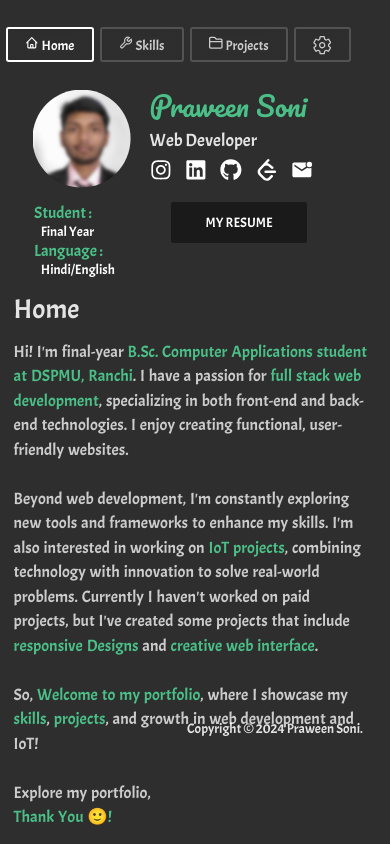
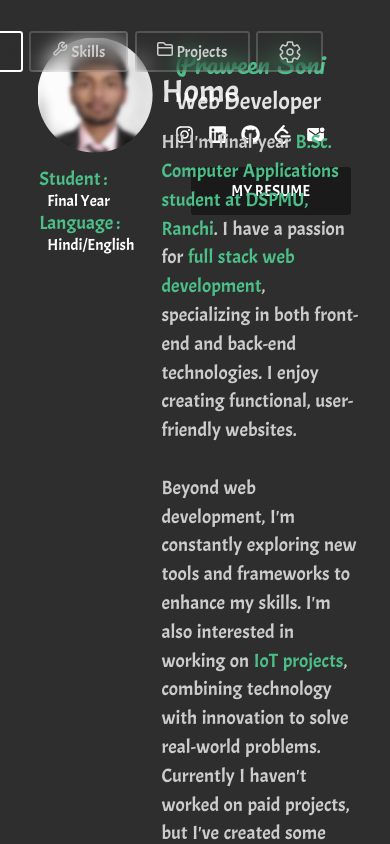
Before and after one commit to PraweenSoni/Portfolio, a React (Vite) app: page / in a window 390 px wide. Shown: the top 844 px of the page. Built offline with nearby package versions, Linux system fonts and the light colour scheme; a web font is replaced by a local one.

Commit message:
Responsiveness for mobile

```diff
--- a/src/App.css
+++ b/src/App.css
@@ -1,6 +1,10 @@
 #root {
-  width: 100%;
-  padding: 2rem;
+  padding: min(2rem, 8%);
+  min-width: 100vw;
+  min-width: 100dvw;
+  min-height: 100vh;
+  min-height: 100dvh;
+  /* overflow: hidden; */
 }
 
 .center{
@@ -10,7 +14,8 @@
 }
 .profilecard{
   position: fixed;
-  width: 23rem;
+  width: 27%;
+  min-width: 21rem;
 }
 .profilecard > .profile{
   display: flex;
@@ -33,22 +38,23 @@
 
 
 .profilecard div h2{
-  font-size: 2rem;
+  font-size: clamp(1.5rem, calc(.5vw + 1.5rem), 3rem);
   font-family: 'Pacifico', cursive;
   color: var(--primary-colour);
 }
 .profilecard div h4{
-  font-size: 1.3rem;
+  font-size: clamp(1rem, 1.5rem, 1.8rem);
 }
 .profilecard div .icons{
-  margin: .6rem 0;
+  margin-top: calc(1vh);
   width: 100%;
+  display: flex;
+  justify-content: space-between;
 }
 
 .profilecard div .icons a{
   color: var(--white);
-  font-size: 1.6rem;
-  margin: 0 .7rem;
+  font-size: clamp(1rem, calc(.8vw + 1rem), 2.2rem);
   transition: ease .3s;
 }
 .profilecard div .icons .insta{
@@ -126,9 +132,10 @@
 }
 
 .sectionContainer{
-  width: 64rem;
+  /* width: 64rem; */
   position: relative;
-  left: 22rem;
+  /* left: 22rem; */
+  /* margin: 2rem; */
 }
 
 /* @keyframes logo-spin {
@@ -146,18 +153,17 @@
   }
 } */
 
-@media(max-width: 998px) {
+/* @media(max-width: 998px) {
   .profilecard{
     position: absolute;
-    width: 24rem;  /* 23rem*/
+    width: 24rem;
     top: 6rem;
   }
   .profilecard div .icons a{
     margin: 0 .5rem;
   }
   .sectionContainer{
-    width: 28rem;     /* 27rem*/
-    /* position: ; */
+    width: 28rem;
     left: -3rem;
   }
-}
+} */
--- a/src/App.jsx
+++ b/src/App.jsx
@@ -1,119 +1,24 @@
 import React, { useState } from "react";
-import myPic from "/pic.png";
+import Navbar from "./components/Navbar";
 import Sections from "./components/Sections";
 import "./App.css";
 import Footer from "./components/Footer";
-
-// Icons
-import { FaInstagram } from "react-icons/fa6";
-import { FaLinkedin } from "react-icons/fa";
-import { FaGithub } from "react-icons/fa";
-import { SiLeetcode } from "react-icons/si";
-import { IoMdMailUnread } from "react-icons/io";
-import { TbFileDownload } from "react-icons/tb";
 
 function App() {
   const [activeSection, setActiveSection] = useState("Home");
   return (
     <>
-      <ProfileCard />
+      <Navbar setActiveSection={setActiveSection} />
       <div className="sectionContainer">
         <Sections
           activeSection={activeSection}
           setActiveSection={setActiveSection}
         />
+        <Footer />
       </div>
-      <Footer />
     </>
   );
 }
-
-const ProfileCard = () => {
-  return (
-    <div className="profilecard">
-      <div className="profile">
-        <img src={myPic} className="MyPic" alt="My Picture" />
-        <div>
-          <h2>Praween Soni</h2>
-          <h4 id="intro">Web Developer</h4>
-          <div className="icons">
-            <a
-              title="Instagram"
-              aria-label="Instagram"
-              href="https://www.instagram.com/praween_123_pks/"
-              target="_blank"
-              className="insta"
-            >
-              <FaInstagram />
-            </a>
-            <a
-              title="Linkedin"
-              aria-label="Linkedin"
-              href="https://www.linkedin.com/in/praweensoni/"
-              target="_blank"
-              className="linkdin"
-            >
-              <FaLinkedin />
-            </a>
-            <a
-              title="Github"
-              aria-label="Github"
-              href="https://github.com/PraweenSoni"
-              target="_blank"
-              className="github"
-            >
-              <FaGithub />
-            </a>
-            <a
-              title="Leetcode"
-              aria-label="Leetcode"
-              href="https://leetcode.com/u/praweensoni/"
-              target="_blank"
-              className="leetcode"
-            >
-              <SiLeetcode />
-            </a>
-            <a
-              title="Mail"
-              aria-label="Mail"
-              href="mailto:ask.psoni@gmail.com"
-              className="mail"
-            >
-              <IoMdMailUnread />
-            </a>
-          </div>
-        </div>
-      </div>
-      <div className="otherDetails">
-        <div className="other">
-          <div>
-            <span>Student :</span>
-            <p>Final Year</p>
-          </div>
-          <div>
-            <span>Language :</span>
-            <p>Hindi/English</p>
-          </div>
-        </div>
-        <div className="resumeBtn">
-          <span>
-            <a
-              href="Praween resume.pdf"
-              download="Praween Resume"
-              className="btn"
-            >
-              <span className="text-1 center">MY RESUME</span>
-              <span className="text-2 center">
-                <TbFileDownload />
-                Size (170 KB)
-              </span>
-            </a>
-          </span>
-        </div>
-      </div>
-    </div>
-  );
-};
 
 // const intro = document.getElementById("intro");
 // let lines = [
--- a/src/components/Sections.jsx
+++ b/src/components/Sections.jsx
@@ -1,15 +1,23 @@
-import Navbar from "./Navbar";
 import Home from "../pages/Home";
 import Skills from "../pages/Skills";
 import Projects from "../pages/Projects";
 import "../styles/Sections.css";
 
+// Icons
+import myPic from "/pic.png";
+import { FaInstagram } from "react-icons/fa6";
+import { FaLinkedin } from "react-icons/fa";
+import { FaGithub } from "react-icons/fa";
+import { SiLeetcode } from "react-icons/si";
+import { IoMdMailUnread } from "react-icons/io";
+import { TbFileDownload } from "react-icons/tb";
 
-const Sections = ({ activeSection, setActiveSection }) => {
+
+const Sections = ({ activeSection}) => {
   return (
     <>
       <header>
-        <Navbar setActiveSection={setActiveSection} />
+        <ProfileCard />
       </header>
       <main>
         <h3>{activeSection}</h3>
@@ -21,4 +29,92 @@ const Sections = ({ activeSection, setActiveSection }) => {
   );
 };
 
+const ProfileCard = () => {
+  return (
+    <div className="profilecard">
+      <div className="profile">
+        <img src={myPic} className="MyPic" alt="My Picture" />
+        <div>
+          <h2>Praween Soni</h2>
+          <h4 id="intro">Web Developer</h4>
+          <div className="icons">
+            <a
+              title="Instagram"
+              aria-label="Instagram"
+              href="https://www.instagram.com/praween_123_pks/"
+              target="_blank"
+              className="insta"
+            >
+              <FaInstagram />
+            </a>
+            <a
+              title="Linkedin"
+              aria-label="Linkedin"
+              href="https://www.linkedin.com/in/praweensoni/"
+              target="_blank"
+              className="linkdin"
+            >
+              <FaLinkedin />
+            </a>
+            <a
+              title="Github"
+              aria-label="Github"
+              href="https://github.com/PraweenSoni"
+              target="_blank"
+              className="github"
+            >
+              <FaGithub />
+            </a>
+            <a
+              title="Leetcode"
+              aria-label="Leetcode"
+              href="https://leetcode.com/u/praweensoni/"
+              target="_blank"
+              className="leetcode"
+            >
+              <SiLeetcode />
+            </a>
+            <a
+              title="Mail"
+              aria-label="Mail"
+              href="mailto:ask.psoni@gmail.com"
+              className="mail"
+            >
+              <IoMdMailUnread />
+            </a>
+          </div>
+        </div>
+      </div>
+      <div className="otherDetails">
+        <div className="other">
+          <div>
+            <span>Student :</span>
+            <p>Final Year</p>
+          </div>
+          <div>
+            <span>Language :</span>
+            <p>Hindi/English</p>
+          </div>
+        </div>
+        <div className="resumeBtn">
+          <span>
+            <a
+              href="Praween resume.pdf"
+              download="Praween Resume"
+              className="btn"
+            >
+              <span className="text-1 center">MY RESUME</span>
+              <span className="text-2 center">
+                <TbFileDownload />
+                Size (170 KB)
+              </span>
+            </a>
+          </span>
+        </div>
+      </div>
+    </div>
+  );
+};
+
+
 export default Sections;
--- a/src/index.css
+++ b/src/index.css
@@ -6,7 +6,6 @@
   --bg-color: #2d2e2d;
   --txt-white: #ccc;
 
-  font-weight: 400;
   color-scheme: light dark;
   color: rgba(255, 255, 255, 0.87);
   background-color: var(--bg-color);
@@ -22,33 +21,6 @@
   margin: 0;
   padding: 0;
   box-sizing: border-box;
-}
-
-
-a {
-  font-weight: 500;
-  color: #646cff;
-  text-decoration: inherit;
-}
-a:hover {
-  color: #535bf2;
-}
-
-body {
-  margin: 0;
-  display: flex;
-  min-width: 100vw;
-  min-height: 100vh;
-}
-
-h1 {
-  font-size: 3.2em;
-  line-height: 1.1;
-}
-
-button:focus,
-button:focus-visible {
-  outline: 4px auto -webkit-focus-ring-color;
 }
 
 /* @media (prefers-color-scheme: light) {
@@ -83,13 +55,12 @@ button:focus-visible {
 }
 
 footer{
-  position: relative;
-  top: 2rem;
-  text-align: right;
-  margin-bottom: 1rem;
+  position: absolute;
+  right: 4rem;
+  bottom: 2rem;
 }
 
-@media(max-width: 998px) {
+/* @media(max-width: 998px) {
   html {
       font-size: 85%;
   }
@@ -99,4 +70,4 @@ footer{
   .project-card-container{
     width: 95%;
   }
-}
+} */
--- a/src/styles/Navbar.css
+++ b/src/styles/Navbar.css
@@ -2,6 +2,7 @@ nav {
   width: 60rem;
   position: fixed;
   z-index: 99;
+  right: 4rem;
 }
 
 nav ul {
--- a/src/styles/Sections.css
+++ b/src/styles/Sections.css
@@ -1,18 +1,19 @@
 main{
     padding: 1rem 0 1rem 2rem;
-    width: 60rem;
+    width: 70%;
     max-width: 62rem;
-    position: relative;
+    position: absolute;
     top: 1.5rem;
+    right: 0;
 }
 main h3{
     font-size: 2rem;
     margin-bottom: 1rem;
 }
 
-@media(max-width: 570px) {
+/* @media(max-width: 570px) {
    main{
     width: 100%;
     top: 18.5rem;
    }
-}
+} */
```
